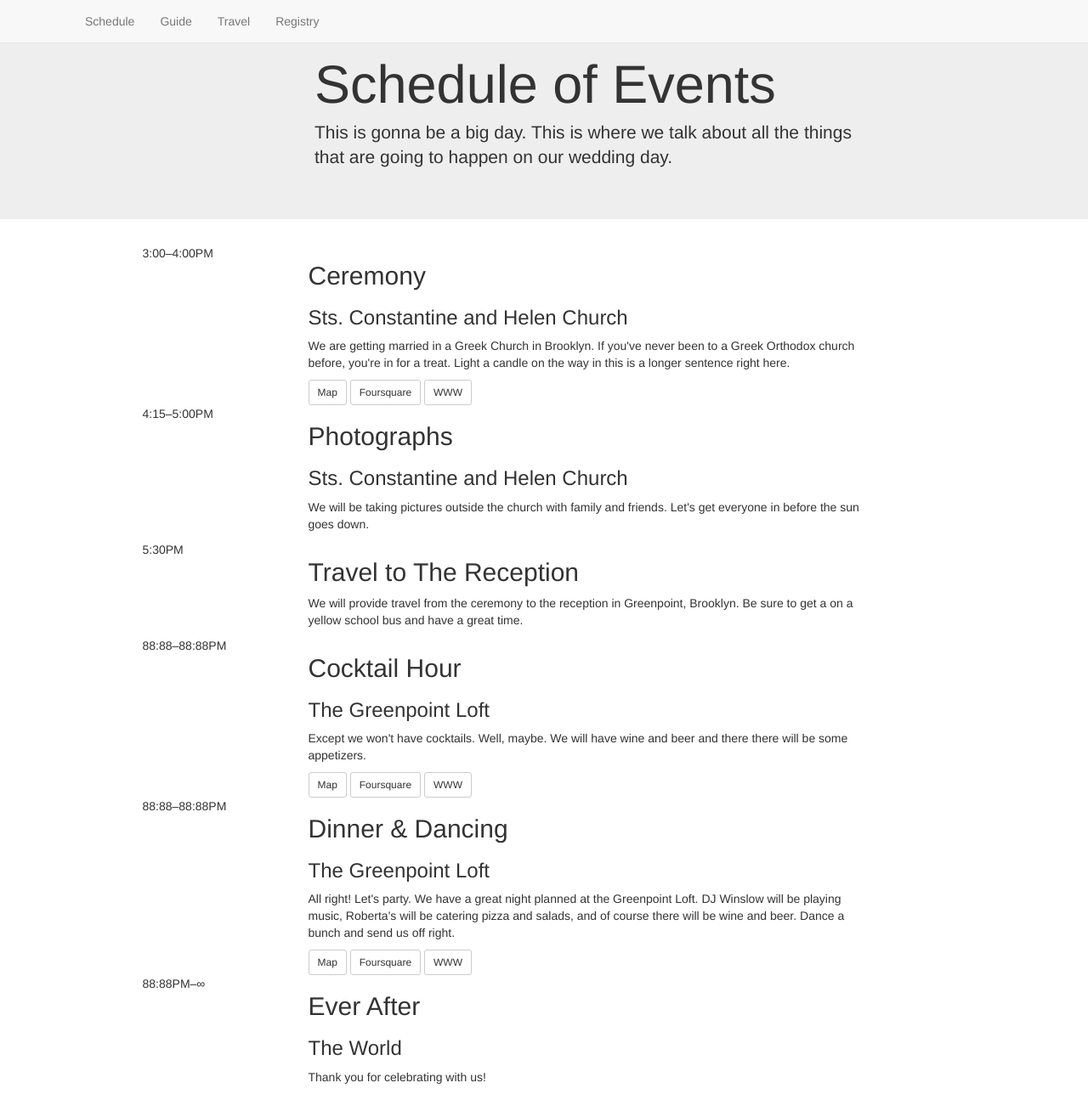
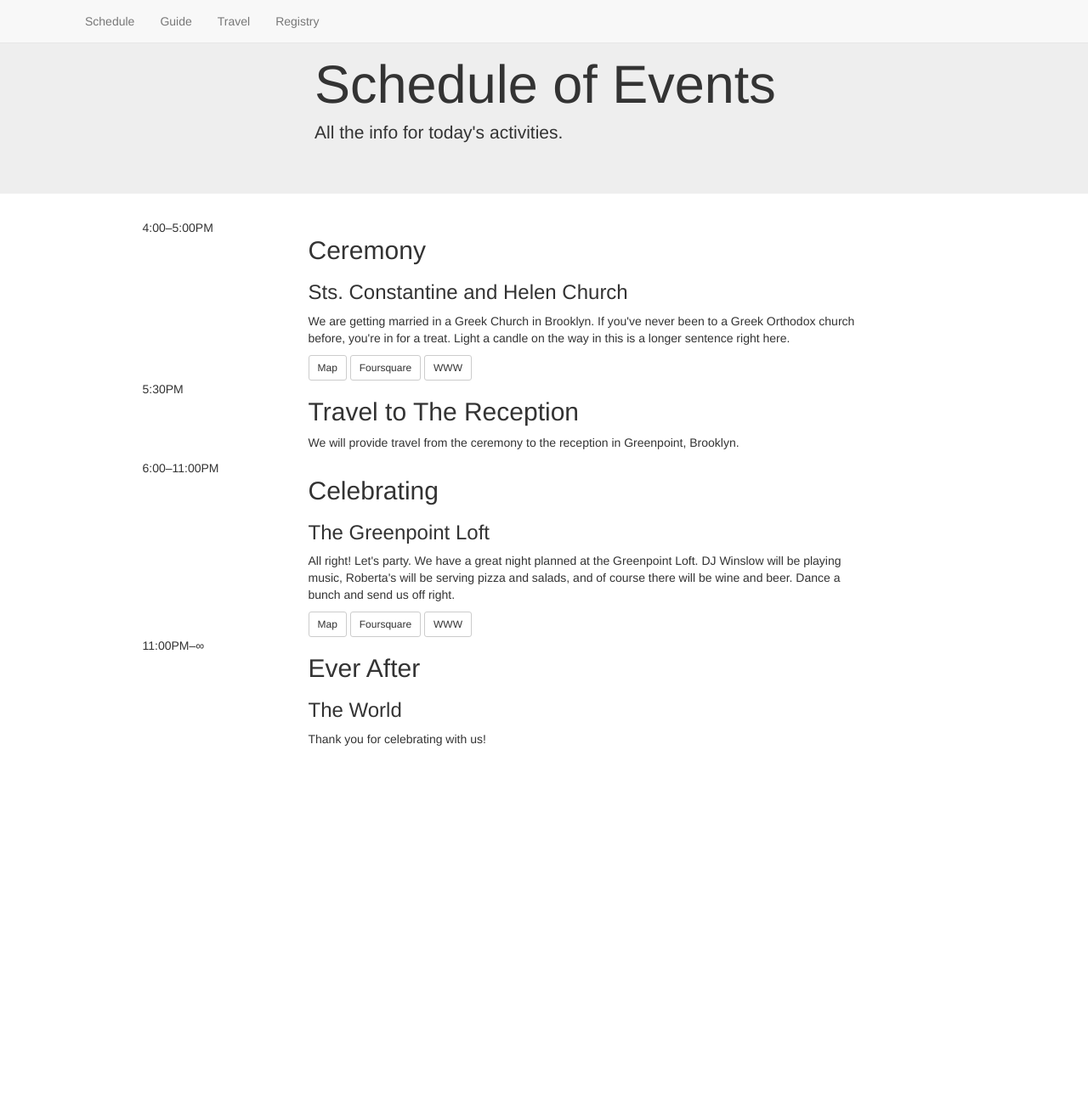
Before and after one commit to jpfinley/weddingSite, a Jekyll site: the page built from site/schedule.html, in a window 1280 px wide and 1288 px high. Shown: the whole window at 85% size. Built offline with Jekyll 4.4.1, drawn with Linux system fonts in a browser that asks for light colours; nearby versions of some CDN libraries; Markdown is read by kramdown in place of the engine named in the settings.

Commit message:
Copy for schedule
closes #10

```diff
--- a/site/schedule.html
+++ b/site/schedule.html
@@ -7,7 +7,7 @@ title: The Wedding of John and Jamie
   <div class="container">
     <div class="col-md-7 col-md-offset-3">
       <h1>Schedule of Events</h1>
-      <p>This is gonna be a big day. This is where we talk about all the things that are going to happen on our wedding day.</p>
+      <p>All the info for today's activities.</p>
     </div>
   </div>
 </div>
@@ -16,7 +16,7 @@ title: The Wedding of John and Jamie
     <div class="col-md-12">
       <div class="row section section-event">
         <div class="col-md-2 col-md-offset-1">
-          <header>3:00&ndash;4:00<span>PM</span></header>
+          <header>4:00&ndash;5:00<span>PM</span></header>
         </div>
         <div class="col-md-7">
           <h2>Ceremony</h2>
@@ -29,31 +29,21 @@ title: The Wedding of John and Jamie
       </div>
       <div class="row section section-event">
         <div class="col-md-2 col-md-offset-1">
-          <header>4:15&ndash;5:00<span>PM</span></header>
+          <header>5:30<span>PM</span></header>
         </div>
         <div class="col-md-7">
-          <h2>Photographs</h2>
-          <h3>Sts. Constantine and Helen Church</h3>
-          <p>We will be taking pictures outside the church with family and friends. Let's get everyone in before the sun goes down.</p>
+          <h2>Travel to The Reception</h2>
+          <p>We will provide travel from the ceremony to the reception in Greenpoint, Brooklyn.</p>
         </div>
       </div>
       <div class="row section section-event">
         <div class="col-md-2 col-md-offset-1">
-          <header>5:30<span>PM</span></header>
+          <header>6:00&ndash;11:00<span>PM</span></header>
         </div>
         <div class="col-md-7">
-          <h2>Travel to The Reception</h2>
-          <p>We will provide travel from the ceremony to the reception in Greenpoint, Brooklyn. Be sure to get a on a yellow school bus and have a great time.</p>
-        </div>
-      </div>
-      <div class="row section section-event">
-        <div class="col-md-2 col-md-offset-1">
-          <header>88:88&ndash;88:88<span>PM</span></header>
-        </div>
-        <div class="col-md-7">
-          <h2>Cocktail Hour</h2>
+          <h2>Celebrating</h2>
           <h3>The Greenpoint Loft</h3>
-          <p>Except we won't have cocktails. Well, maybe. We will have wine and beer and there there will be some appetizers.</p>
+          <p>All right! Let's party. We have a great night planned at the Greenpoint Loft. DJ Winslow will be playing music, Roberta's will be serving pizza and salads, and of course there will be wine and beer. Dance a bunch and send us off right.</p>
           <a class="btn btn-default btn-sm" href="#" role="button">Map</a>
           <a class="btn btn-default btn-sm" href="http://4sq.com/1cTKxqA" role="button">Foursquare</a>
           <a class="btn btn-default btn-sm" href="http://greenpointloft.com" role="button">WWW</a>
@@ -61,20 +51,7 @@ title: The Wedding of John and Jamie
       </div>
       <div class="row section section-event">
         <div class="col-md-2 col-md-offset-1">
-          <header>88:88&ndash;88:88<span>PM</span></header>
-        </div>
-        <div class="col-md-7">
-          <h2>Dinner &amp; Dancing</h2>
-          <h3>The Greenpoint Loft</h3>
-          <p>All right! Let's party. We have a great night planned at the Greenpoint Loft. DJ Winslow will be playing music, Roberta's will be catering pizza and salads, and of course there will be wine and beer. Dance a bunch and send us off right.</p>
-          <a class="btn btn-default btn-sm" href="#" role="button">Map</a>
-          <a class="btn btn-default btn-sm" href="http://4sq.com/1cTKxqA" role="button">Foursquare</a>
-          <a class="btn btn-default btn-sm" href="http://greenpointloft.com" role="button">WWW</a>
-        </div>
-      </div>
-      <div class="row section section-event">
-        <div class="col-md-2 col-md-offset-1">
-          <header>88:88<span>PM</span>&ndash;&infin;</header>
+          <header>11:00<span>PM</span>&ndash;&infin;</header>
         </div>
         <div class="col-md-7">
           <h2>Ever After</h2>
```
